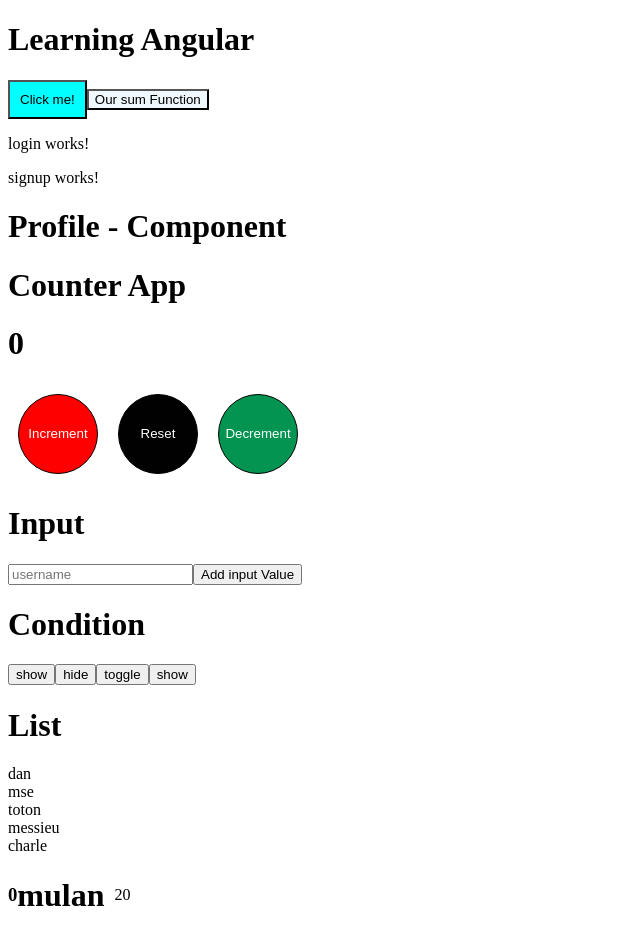
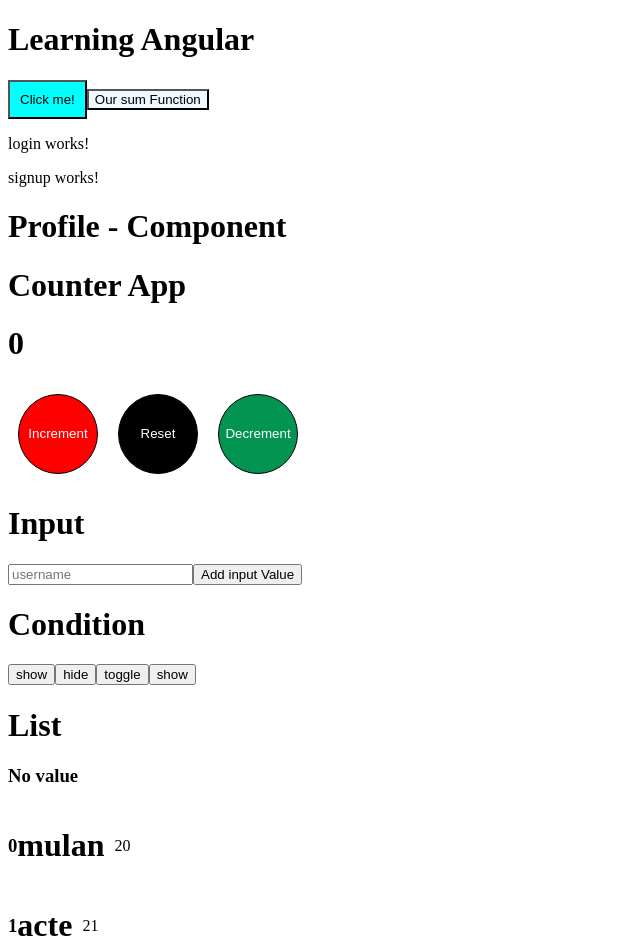
Before and after one commit to Hol7/AngularTuto, an Angular app: page / in a window 1280 px wide. Shown: the top 952 px of the page, without its empty margins (0-640 px from the left). Built offline with nearby package versions, Linux system fonts and the light colour scheme.

Commit message:
add empty state message for users list in app component

```diff
--- a/src/app/app.component.html
+++ b/src/app/app.component.html
@@ -45,6 +45,8 @@
 
 @for(user of users ; track user){
   <div>{{user}}</div>
+}@empty {
+  <h3>No value</h3>
 }
 
 @for(student of students; track student; let id = $index ){
--- a/src/app/app.component.ts
+++ b/src/app/app.component.ts
@@ -16,7 +16,8 @@
   count = 0;
   username = '';
   display = false;
-  users = ['dan', 'mse', 'toton', 'messieu', 'charle'];
+  // users = ['dan', 'mse', 'toton', 'messieu', 'charle'];
+  users = [];
   students = [
     { name: 'mulan', age: 20 },
     { name: 'acte', age: 21 },
```
